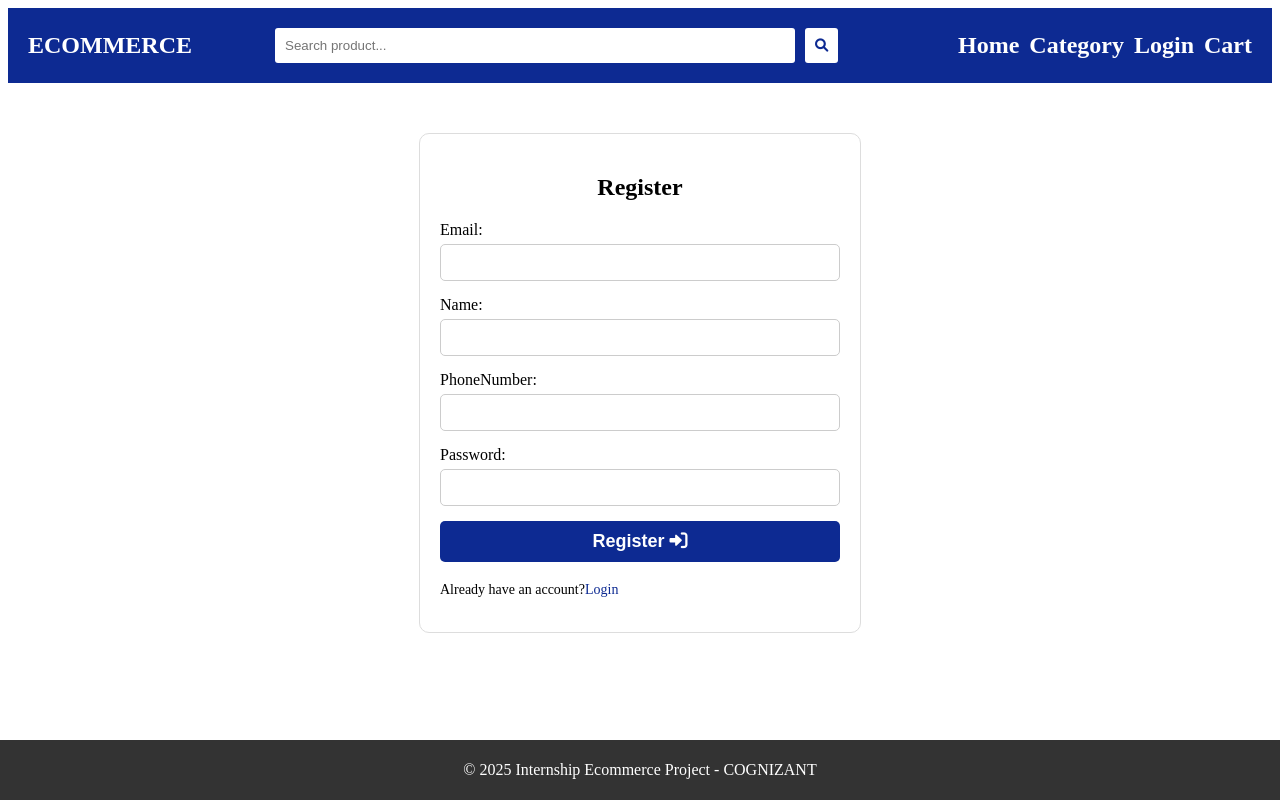
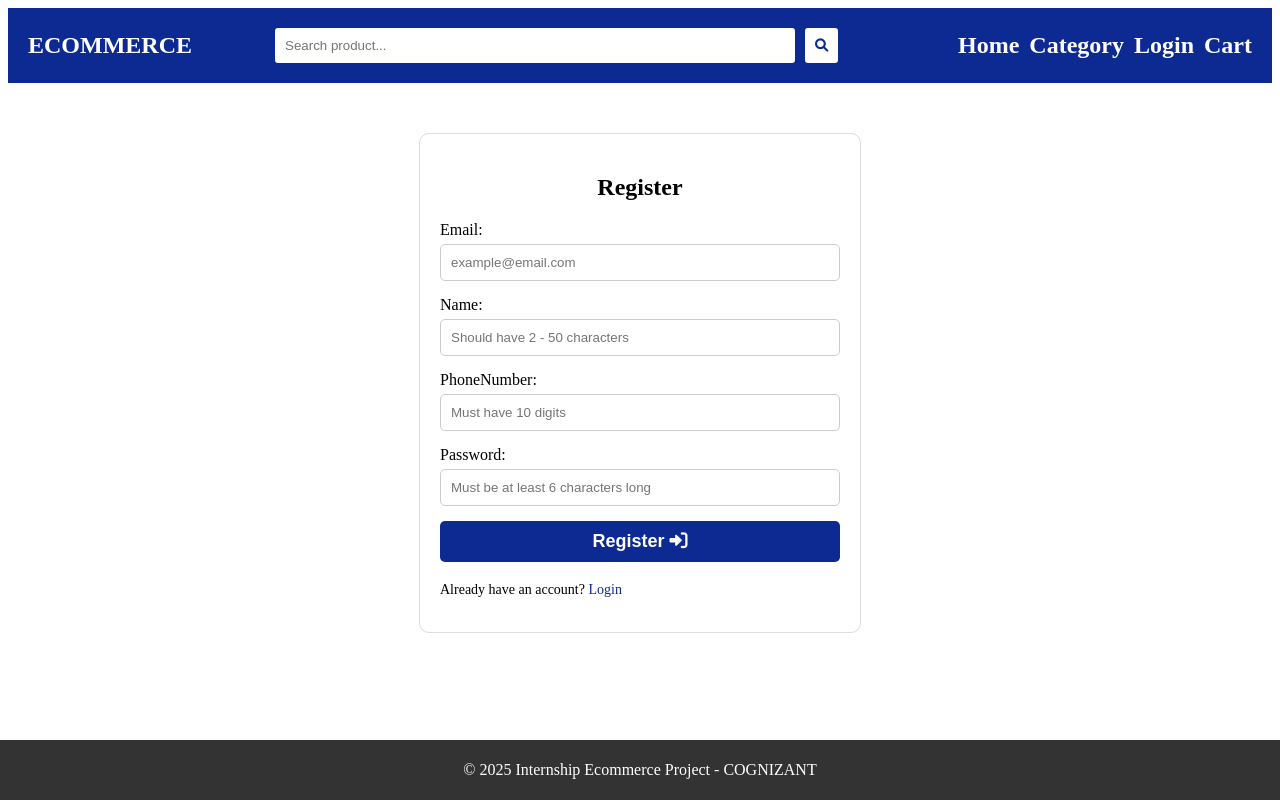
Before and after one commit to sagnik-sanyal-cognizant/E-Commerce-Project, an Angular app in the folder Frontend/: page /register in a window 1280 px wide. Built offline with nearby package versions, Linux system fonts and the light colour scheme.

Commit message:
registration validations

```diff
--- a/Frontend/src/app/register/register.component.css
+++ b/Frontend/src/app/register/register.component.css
@@ -45,7 +45,7 @@ button:hover {
 
 .message {
   text-align: center;
-  color: #0d2a92;
+  color: red;
 }
 .register-link{
   margin-top: 20px;
--- a/Frontend/src/app/register/register.component.html
+++ b/Frontend/src/app/register/register.component.html
@@ -3,18 +3,18 @@
   <p class="message" *ngIf="message">{{message}}</p>
   <form (ngSubmit)="handleSubmit()">
       <label>Email: </label>
-      <input type="email" name="email" [(ngModel)]="formData.email">
+      <input type="email" name="email" [(ngModel)]="formData.email" placeholder="example@email.com">
 
       <label>Name: </label>
-      <input type="text" name="name" [(ngModel)]="formData.name">
+      <input type="text" name="name" [(ngModel)]="formData.name" placeholder="Should have 2 - 50 characters">
 
       <label>PhoneNumber: </label>
-      <input type="text" name="phoneNumber" [(ngModel)]="formData.phoneNumber">
+      <input type="text" name="phoneNumber" [(ngModel)]="formData.phoneNumber" placeholder="Must have 10 digits">
 
       <label>Password: </label>
-      <input type="password" name="password" [(ngModel)]="formData.password">
+      <input type="password" name="password" [(ngModel)]="formData.password" placeholder="Must be at least 6 characters long">
 
       <button type="submit">Register <i class="fas fa-sign-in-alt"></i></button>
-      <p class="register-link">Already have an account?<a routerLink="/login">Login</a></p>
+      <p class="register-link">Already have an account?<a routerLink="/login"> Login</a></p>
   </form>
 </div>
--- a/Frontend/src/app/register/register.component.ts
+++ b/Frontend/src/app/register/register.component.ts
@@ -38,7 +38,7 @@ export class RegisterComponent {
       }
     } catch (error: any) {
         console.log(error)
-        this.showMessage(error.error?.message || error.message || 'unable to register');
+        this.showMessage("Invalid input format !!");
     }
   }
 
```
